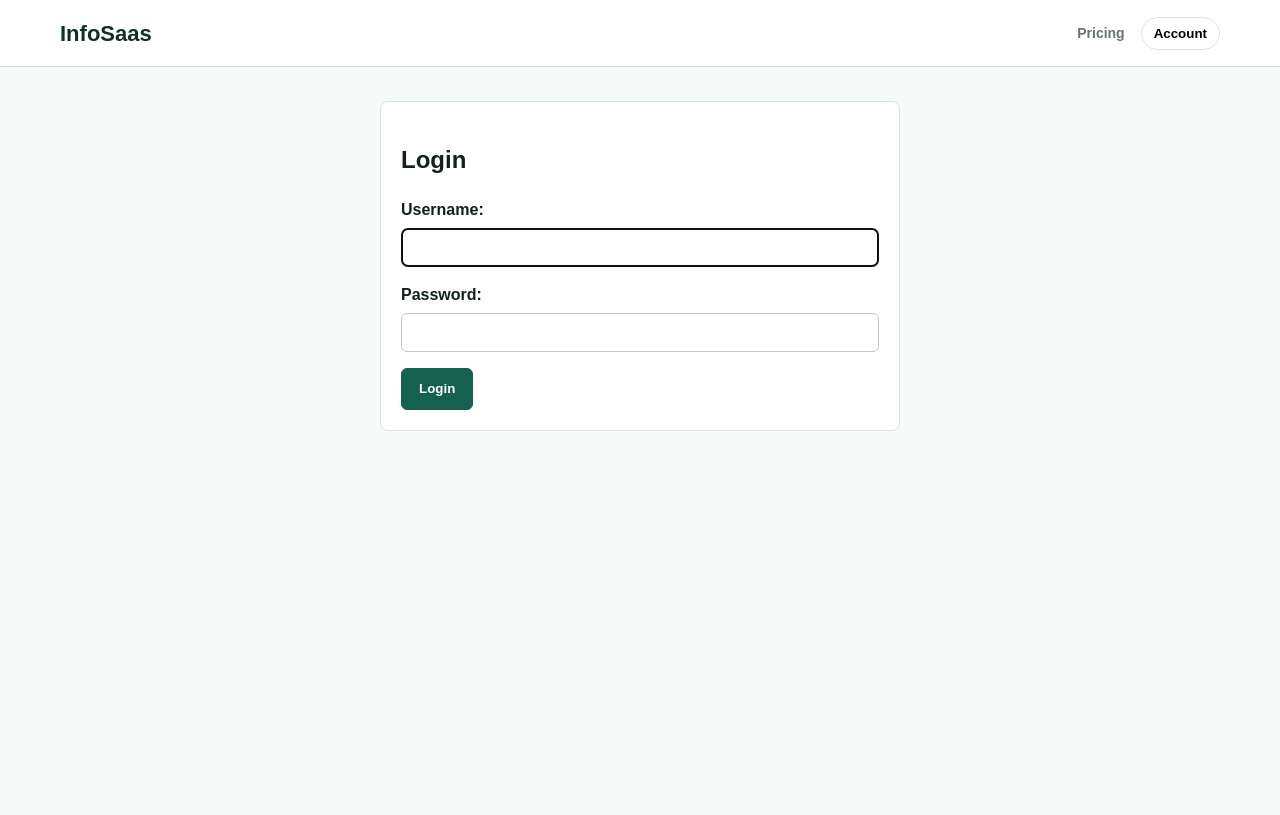
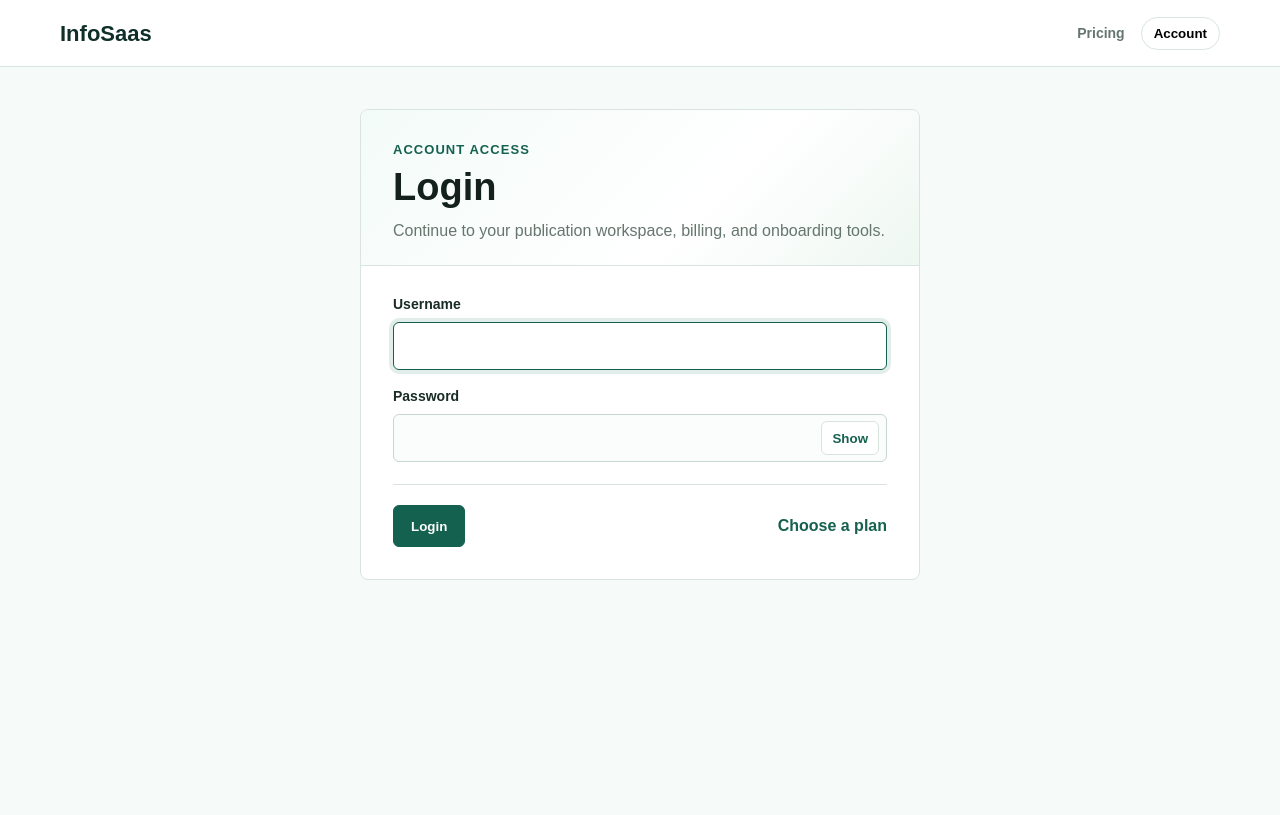
Before and after one commit to sanjay1994singh/NewsWebSaas, a Django app: page /account/login/ in a window 1280 px wide. Before the commit the page ends 431 px from the top, so only its background shows below. Run offline with Django 3.2, Linux system fonts and the light colour scheme; tables that the repository leaves empty hold one stand-in row (values such as "Sample post").

Commit message:
Improve login form validation UI

```diff
--- a/templates/accounts/login.html
+++ b/templates/accounts/login.html
@@ -1,14 +1,82 @@
 {% extends "base.html" %}
 {% block title %}Login - InfoSaas{% endblock %}
+{% block styles %}
+.login-shell { min-height:calc(100vh - 120px); display:grid; align-items:start; }
+.login-card { max-width:560px; width:100%; margin:8px auto 0; padding:0; overflow:hidden; }
+.login-head { padding:30px 32px 22px; background:linear-gradient(135deg,#f3fbf8 0%,#ffffff 62%,#eef7f2 100%); border-bottom:1px solid var(--line); }
+.login-kicker { margin:0 0 8px; color:var(--brand); font-weight:900; font-size:13px; text-transform:uppercase; letter-spacing:.08em; }
+.login-head h1 { margin:0; font-size:38px; line-height:1.05; }
+.login-copy { margin:12px 0 0; color:var(--muted); }
+.login-form { padding:28px 32px 32px; }
+.form-field { margin-bottom:16px; }
+.form-field label { margin:0 0 7px; font-size:14px; color:#182c25; }
+.form-field input { min-height:48px; background:#fbfdfc; border-color:#c7d6cf; transition:border-color .16s ease, box-shadow .16s ease, background .16s ease; }
+.form-field input:focus { outline:0; border-color:var(--brand); background:#fff; box-shadow:0 0 0 4px rgba(21,97,79,.12); }
+.form-field.has-error input { border-color:var(--danger); background:#fff8f7; }
+.password-wrap { position:relative; }
+.password-wrap input { padding-right:82px; }
+.password-toggle { position:absolute; right:8px; top:50%; transform:translateY(-50%); min-height:34px; padding:0 10px; border:1px solid var(--line); border-radius:6px; background:#fff; color:var(--brand); font-weight:800; cursor:pointer; }
+.password-toggle:hover { background:#eef6f2; }
+.field-error { margin:6px 0 0; color:var(--danger); font-size:13px; }
+.form-error-box { margin:0 0 16px; padding:12px 14px; border:1px solid #f0c5bd; background:#fff4f2; color:var(--danger); border-radius:8px; }
+.login-actions { display:flex; align-items:center; justify-content:space-between; gap:14px; margin-top:22px; padding-top:20px; border-top:1px solid var(--line); }
+.login-actions a { color:var(--brand); font-weight:800; text-decoration:none; }
+@media (max-width:760px) {
+  .login-card { margin-top:0; }
+  .login-head { padding:24px 20px 20px; }
+  .login-head h1 { font-size:31px; }
+  .login-form { padding:22px 20px 24px; }
+  .login-actions { align-items:stretch; flex-direction:column; }
+  .login-actions .btn { width:100%; }
+}
+{% endblock %}
 {% block content %}
-<main class="page">
-  <section class="card" style="max-width:520px;margin:0 auto">
-    <h1>Login</h1>
-    <form method="post">
+<main class="page login-shell">
+  <section class="card login-card">
+    <div class="login-head">
+      <p class="login-kicker">Account access</p>
+      <h1>Login</h1>
+      <p class="login-copy">Continue to your publication workspace, billing, and onboarding tools.</p>
+    </div>
+    <form class="login-form" method="post">
       {% csrf_token %}
-      {{ form.as_p }}
-      <button class="btn" type="submit">Login</button>
+      {% if form.non_field_errors %}
+        <div class="form-error-box">{{ form.non_field_errors }}</div>
+      {% endif %}
+      {% for field in form %}
+        {% if field.is_hidden %}
+          {{ field }}
+        {% else %}
+          <div class="form-field {% if field.errors %}has-error{% endif %}">
+            <label for="{{ field.id_for_label }}">{{ field.label }}</label>
+            {% if field.name == 'password' %}
+              <div class="password-wrap">
+                {{ field }}
+                <button class="password-toggle" type="button" data-password-toggle aria-controls="{{ field.id_for_label }}">Show</button>
+              </div>
+            {% else %}
+              {{ field }}
+            {% endif %}
+            {% for error in field.errors %}<div class="field-error">{{ error }}</div>{% endfor %}
+          </div>
+        {% endif %}
+      {% endfor %}
+      <div class="login-actions">
+        <button class="btn" type="submit">Login</button>
+        <a href="{% url 'public_saas_landing' %}#pricing">Choose a plan</a>
+      </div>
     </form>
   </section>
 </main>
+<script>
+  document.querySelectorAll('[data-password-toggle]').forEach(function (button) {
+    button.addEventListener('click', function () {
+      const input = document.getElementById(button.getAttribute('aria-controls'));
+      if (!input) return;
+      const isHidden = input.type === 'password';
+      input.type = isHidden ? 'text' : 'password';
+      button.textContent = isHidden ? 'Hide' : 'Show';
+    });
+  });
+</script>
 {% endblock %}
```
